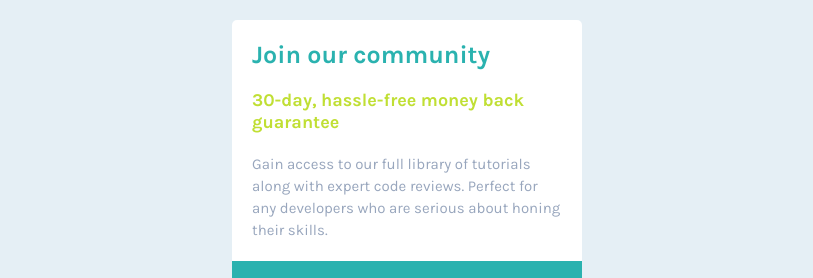
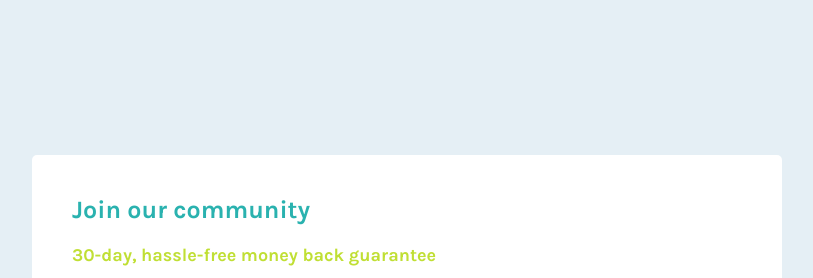
Before and after one commit to v24dao/FEM-A3-single-price-grid-component-master, a plain HTML site: page index.html in a window 1280 px wide. Shown: the top 278 px of the page, without its empty margins (233-1046 px from the left). Drawn offline with Linux system fonts and the light colour scheme.

Commit message:
CSS larger screens

```diff
--- a/index.html
+++ b/index.html
@@ -138,6 +138,30 @@
         font-size: 1.5rem;
         color: var(--lightGray);
       }
+
+      @media (min-width: 600px) {
+        body {
+          /* Put our grid container in the middle of the screen*/
+          display: grid;
+          place-items: center;
+        }
+
+        .grid-container {
+          grid-template-columns: repeat(2, 1fr);
+          /* Set a width below 100% so that we always horizontal spacing outside the grid container. */
+          width: 95%;
+          max-width: 750px;
+        }
+
+        .grid-item {
+          /* Increase padding on bigger screens */
+          padding: 4rem;
+        }
+        .grid-item-1 {
+          /*  */
+          grid-column: 1 / span 2;
+        }
+      }
     </style>
   </head>
   <body>
```
